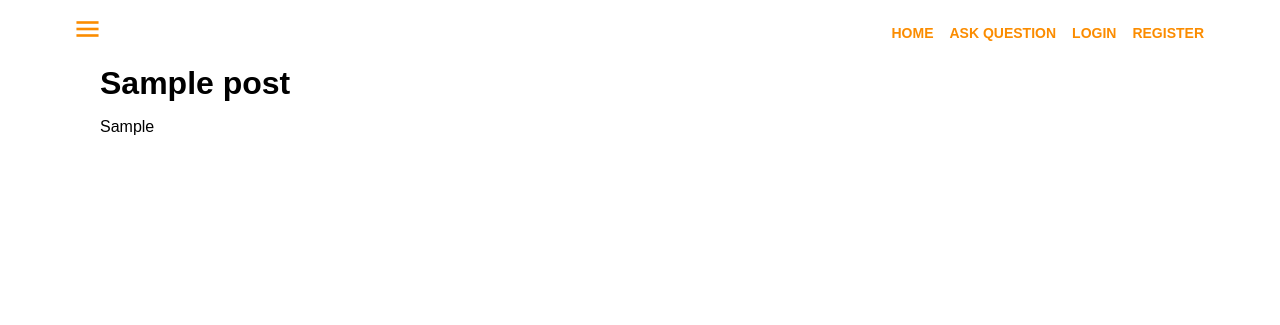
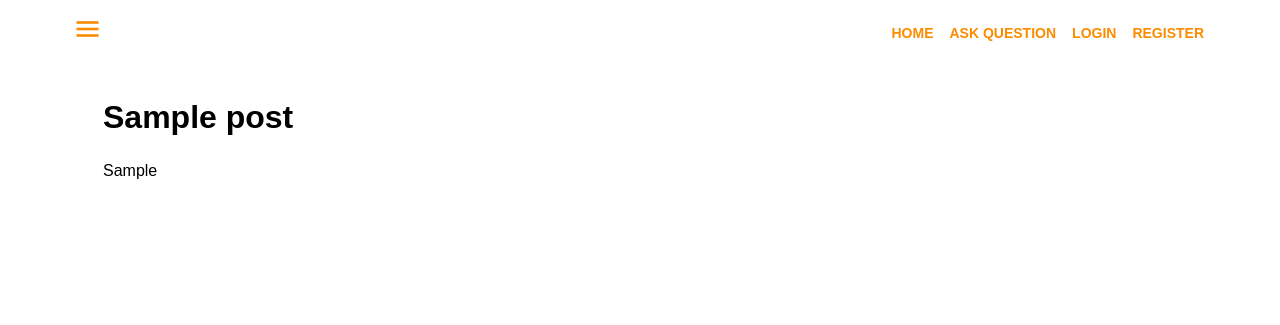
Before and after one commit to susanto-tm/WebApp, a Django app: template templates/forum/forum-post.html in a window 1280 px wide. Shown: the top 325 px of the page. Run offline with Django 3.2, Linux system fonts and the light colour scheme; the template is opened without the code that fills it: most values are stand-ins (such as "Sample title", 1, 10 or a date in 2020); some libraries are stand-ins or nearby versions.

Commit message:
replaced forum-post.html and fixed other styling issues

```diff
--- a/WebApp/static/WebApp/js/default.js
+++ b/WebApp/static/WebApp/js/default.js
@@ -5,6 +5,14 @@ var main = function(){
             .toggleClass('menu')
             .toggleClass('close');
     })
+    $('.content-markdown').each(function() {
+        var content = $(this).text();
+        console.log(content);
+        var markedContent = marked(content);
+        console.log(markedContent);
+        $(this).html(markedContent);
+
+    })
 };
 
 
--- a/templates/WebApp/home.html
+++ b/templates/WebApp/home.html
@@ -9,13 +9,13 @@
     {% include 'WebApp/navbar.html' %}
 {% endblock %}
 {% block content %}
-<table width="904" height="668" border="0" cellpadding="5" cellspacing="5">
+<table width="100%" height="668" border="0" cellpadding="5" cellspacing="5">
   <tr>
     <td>
     </td>
     <td>
     </td>
-    <td> <div align="left">
+    <td valign="top"> <div align="left">
         <!--<a href="register.html" style="color:black;">Register</a>
         <a href="login.html" style="color:black;">Login</a>-->
         {% for obj in objects_list %}
--- a/templates/WebApp/index.html
+++ b/templates/WebApp/index.html
@@ -2,7 +2,7 @@
 <html lang="en">
 <head>
     <meta charset="UTF-8">
-    <title>{{ title }}</title>
+    <title>{% block title %}{% endblock %}</title>
     {% load staticfiles %}
     <!-- "now 'U'" updates css versions for caching based on Unix Epoch-->
     <link rel="stylesheet" type="text/css" href="{% static 'WebApp/css/layout.css' %}?{% now 'U' %}">
--- a/templates/forum/forum-post.html
+++ b/templates/forum/forum-post.html
@@ -11,7 +11,14 @@
 
 {% block content %}
 <div class="block_container">
-    <h1>{{ post.title }}</h1>
-    <p>{{ post.post_field }}</p>
+    <tr>
+    <td width="442">
+      <table width="100%" height="100" valign="middle">
+        <tr>
+          <td width="100%" height="50"><h1>{{ post.title }}</h1></td>
+        </tr>
+        <tr>
+          <td width="100%" height="50"><p class="content-markdown">{{ post.post_field }}</p></td>
+        </tr>
 </div>
 {% endblock %}
```
Also changed, not shown: db.sqlite3.
